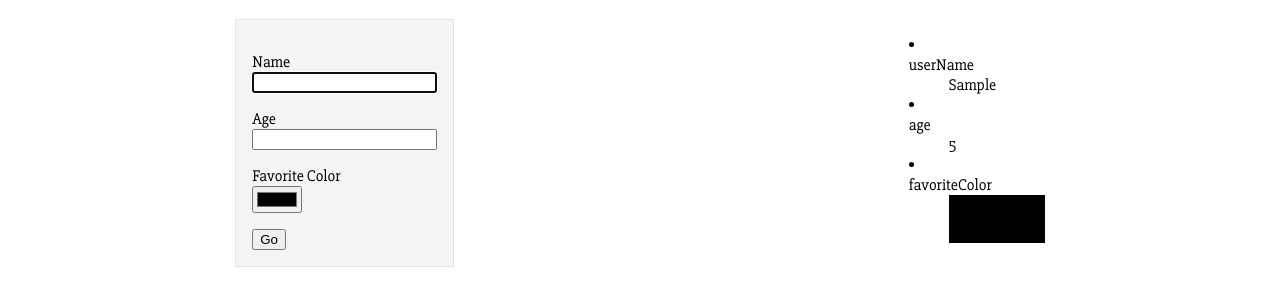
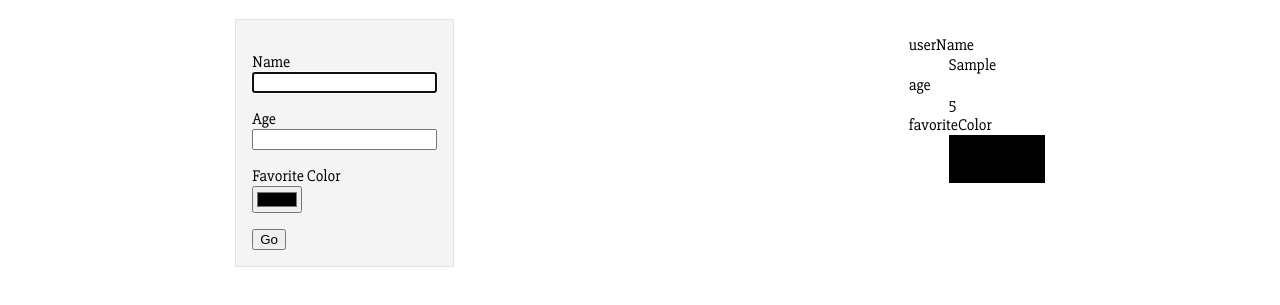
Before and after one commit to yaminiPonugoti/user-directory, a plain HTML site: page index.html in a window 1280 px wide. Both pictures are taken after typing "Sample", "5" into the empty fields and a click on the button "Go". Shown: the part 63-368 px from the top of the page. Drawn offline with Linux system fonts and the light colour scheme.

Commit message:
Remove the bullets from listItem

```diff
--- a/index.css
+++ b/index.css
@@ -14,3 +14,6 @@ main{
 label{
     display: block;
 }
+dl li{
+    list-style: none;
+}
```
